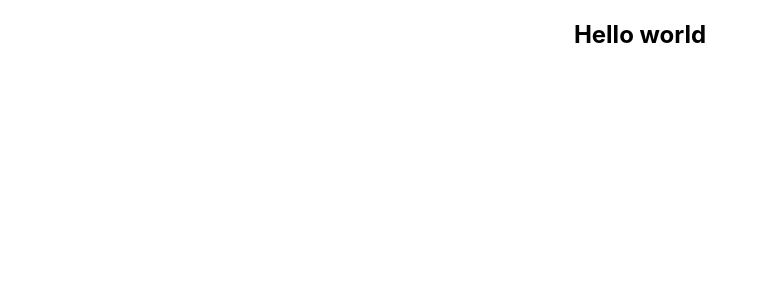
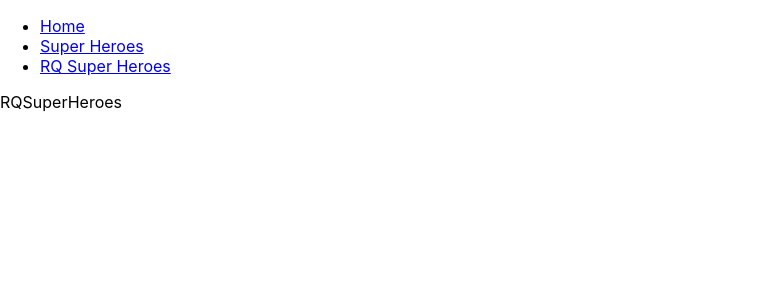
Before and after one commit to md-farid/react-query-project, a React (Create React App) app: page /rq-super-heroes in a window 1280 px wide. Shown: the top 300 px of the page, without its empty margins (0-767 px from the left). Built offline with nearby package versions, Linux system fonts and the light colour scheme.

Commit message:
few route added

```diff
--- a/package.json
+++ b/package.json
@@ -9,6 +9,7 @@
     "json-server": "^0.17.1",
     "react": "^18.2.0",
     "react-dom": "^18.2.0",
+    "react-router-dom": "^5.3.0",
     "react-scripts": "5.0.1",
     "web-vitals": "^2.1.4"
   },
--- a/src/App.js
+++ b/src/App.js
@@ -1,12 +1,39 @@
 import React from 'react';
+import { BrowserRouter as Router, Switch, Route, Link } from 'react-router-dom';
 
 import './App.css';
+import Home from './components/pages/Home';
+import SuperHeroes from './components/pages/SuperHeroes';
+import RQSuperHeroes from './components/pages/RQSuperHeroes';
 
 function App() {
   return (
-    <div className="App">
-      <h2>Hello world</h2>
-    </div>
+    <Router>
+      <nav>
+        <ul>
+          <li>
+            <Link to="/">Home</Link>
+          </li>
+          <li>
+            <Link to="/super-heroes">Super Heroes</Link>
+          </li>
+          <li>
+            <Link to="/rq-super-heroes">RQ Super Heroes</Link>
+          </li>
+        </ul>
+      </nav>
+      <Switch>
+        <Route path="/super-heroes">
+          <SuperHeroes />
+        </Route>
+        <Route path="/rq-super-heroes">
+          <RQSuperHeroes />
+        </Route>
+        <Route path="/">
+          <Home />
+        </Route>
+      </Switch>
+    </Router>
   );
 }
 
--- /dev/null
+++ b/src/components/pages/Home.js
@@ -0,0 +1,7 @@
+import React from 'react';
+
+function Home() {
+  return <div>Home</div>;
+}
+
+export default Home;
--- /dev/null
+++ b/src/components/pages/RQSuperHeroes.js
@@ -0,0 +1,7 @@
+import React from 'react';
+
+function RQSuperHeroes() {
+  return <div>RQSuperHeroes</div>;
+}
+
+export default RQSuperHeroes;
--- /dev/null
+++ b/src/components/pages/SuperHeroes.js
@@ -0,0 +1,7 @@
+import React from 'react';
+
+function SuperHeroes() {
+  return <div>SuperHeroes</div>;
+}
+
+export default SuperHeroes;
```
Also changed, not shown: src/components/index.js (added), 1 other file (tests, documents, lock files or other folders).
